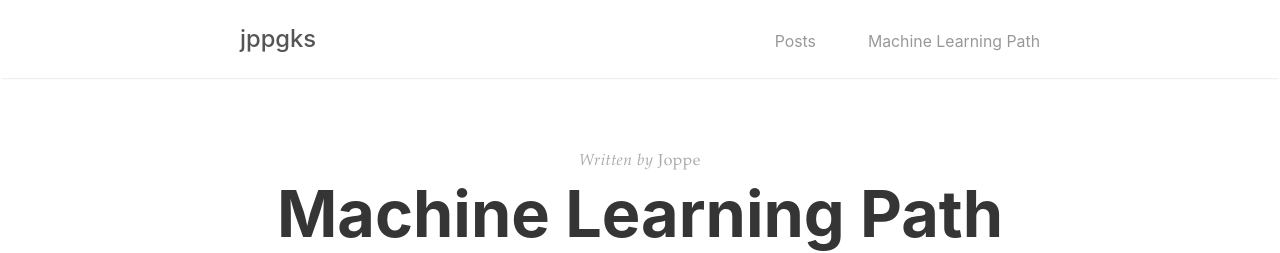
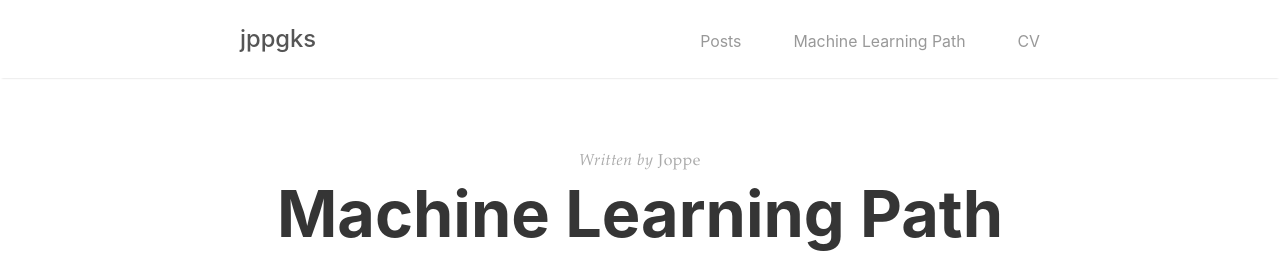
Before and after one commit to jppgks/blog, a Jekyll site: the page built from index.md, in a window 1280 px wide and 900 px high. Shown: the top 253 px of the window. Built offline with Jekyll 4.4.1, drawn with Linux system fonts in a browser that asks for light colours.

```diff
--- /dev/null
+++ b/CNAME
@@ -0,0 +1 @@
+www.rvrie.com
--- a/_layouts/default.html
+++ b/_layouts/default.html
@@ -11,7 +11,8 @@
         </a>
         <ul>
           <li><a href="{{ site.baseurl }}/index-old">Posts</a></li>
-		  <li><a href="{{ site.baseurl }}/">Machine Learning Path</a></li>
+	  <li><a href="{{ site.baseurl }}/">Machine Learning Path</a></li>
+	  <li><a href="https://slidedesigners-my.sharepoint.com/personal/joppe_joppe_me/Documents/Personal/CV/resume.pdf?slrid=27b73a9e-10bc-5000-ea43-01ff61bbccba">CV</a></li>
         </ul>
     </div>
   </nav>
```
